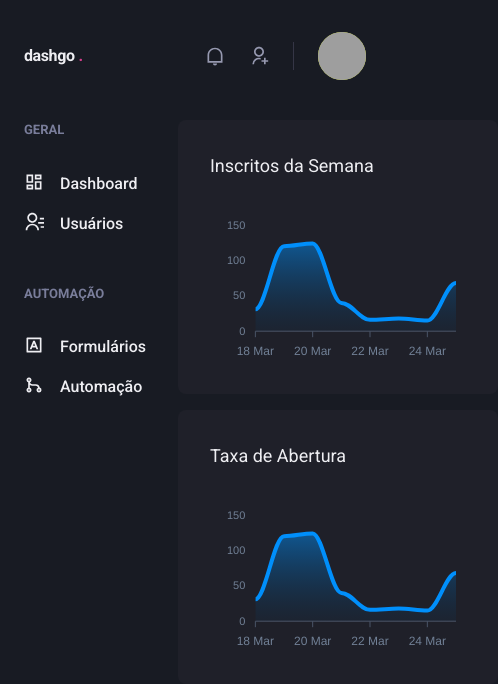
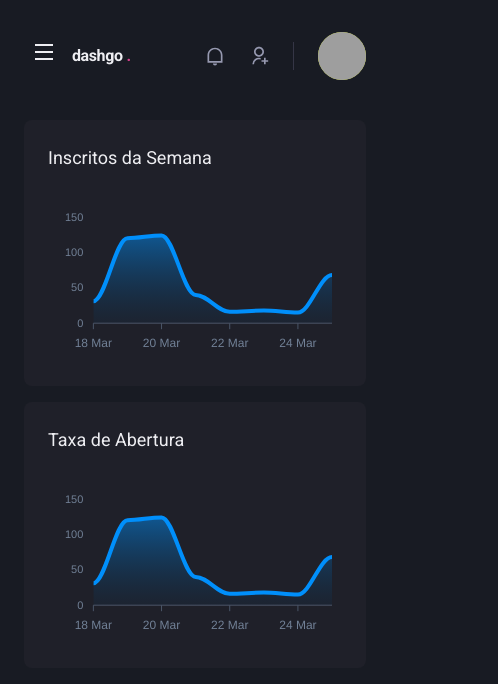
Before and after one commit to beefreguglia/dashgo, a Next.js app: page /dashboard in a window 390 px wide. Shown: the top 684 px of the page, 498 px wide, since content can reach past the window. Built offline with nearby package versions, Linux system fonts and the light colour scheme; grey boxes are pictures that could not be loaded.

Commit message:
Adicionando responsividade no dashnoard

```diff
--- a/src/components/Header/index.tsx
+++ b/src/components/Header/index.tsx
@@ -1,4 +1,6 @@
-import { Flex, useBreakpointValue } from '@chakra-ui/react';
+import { Flex, Icon, IconButton, useBreakpointValue } from '@chakra-ui/react';
+import { RiMenuLine } from 'react-icons/ri';
+import { useSidebarDrawer } from '../../contexts/SidebarDrawerContext';
 
 import { Logo } from './Logo';
 import { NotificationsNav } from './NotificationNav';
@@ -6,6 +8,8 @@
 import { SearchBox } from './SeachBox';
 
 export function Header() {
+  const { onOpen } = useSidebarDrawer();
+
   const isWideVersion = useBreakpointValue({
     base: false,
     lg: true,
@@ -21,11 +25,21 @@
       px="6"
       align="center"
     >
+      {!isWideVersion && (
+        <IconButton
+          aria-label="Open navigation"
+          icon={<Icon as={RiMenuLine} />}
+          fontSize="24"
+          variant="unstyled"
+          onClick={onOpen}
+          mr="2"
+        ></IconButton>
+      )}
       <Logo />
-      { isWideVersion && <SearchBox /> }
+      {isWideVersion && <SearchBox />}
       <Flex align="center" ml="auto">
         <NotificationsNav />
-        <Profile showProfileData={isWideVersion}/>
+        <Profile showProfileData={isWideVersion} />
       </Flex>
     </Flex>
   );
--- /dev/null
+++ b/src/components/Sidebar/SideBarNav.tsx
@@ -0,0 +1,19 @@
+import { Stack } from "@chakra-ui/react";
+import { RiContactsLine, RiDashboardLine, RiGitMergeLine, RiInputMethodLine } from "react-icons/ri";
+import { NavLink } from "./NavLink";
+import { NavSection } from "./NavSection";
+
+export function SidebarNav() {
+  return (
+    <Stack spacing="12" align="flex-start">
+      <NavSection title="GERAL">
+        <NavLink icon={RiDashboardLine}>Dashboard</NavLink>
+        <NavLink icon={RiContactsLine}>Usuários</NavLink>
+      </NavSection>
+      <NavSection title="AUTOMAÇÃO">
+        <NavLink icon={RiInputMethodLine}>Formulários</NavLink>
+        <NavLink icon={RiGitMergeLine}>Automação</NavLink>
+      </NavSection>
+    </Stack>
+  );
+}
--- a/src/components/Sidebar/index.tsx
+++ b/src/components/Sidebar/index.tsx
@@ -1,26 +1,43 @@
-import { Box, Stack } from '@chakra-ui/react';
 import {
-  RiContactsLine,
-  RiDashboardLine,
-  RiGitMergeLine,
-  RiInputMethodLine,
-} from 'react-icons/ri';
-import { NavLink } from './NavLink';
-import { NavSection } from './NavSection';
+  Box,
+  Drawer,
+  DrawerBody,
+  DrawerCloseButton,
+  DrawerContent,
+  DrawerHeader,
+  DrawerOverlay,
+  useBreakpointValue,
+} from '@chakra-ui/react';
+import { useSidebarDrawer } from '../../contexts/SidebarDrawerContext';
+import { SidebarNav } from './SideBarNav';
 
 export function SideBar() {
+  const { isOpen, onClose } = useSidebarDrawer();
+
+  const isDrawerSidebar = useBreakpointValue({
+    base: true,
+    lg: false,
+  });
+
+  if (isDrawerSidebar) {
+    return (
+      <Drawer isOpen={isOpen} placement="left" onClose={onClose}>
+        <DrawerOverlay>
+          <DrawerContent bg="gray.800" p="4">
+            <DrawerCloseButton mt="6" />
+            <DrawerHeader>Navegação</DrawerHeader>
+            <DrawerBody>
+              <SidebarNav />
+            </DrawerBody>
+          </DrawerContent>
+        </DrawerOverlay>
+      </Drawer>
+    );
+  }
+
   return (
     <Box as="aside" w="64" mr="8">
-      <Stack spacing="12" align="flex-start">
-        <NavSection title="GERAL">
-          <NavLink icon={RiDashboardLine}>Dashboard</NavLink>
-          <NavLink icon={RiContactsLine}>Usuários</NavLink>
-        </NavSection>
-        <NavSection title="AUTOMAÇÃO">
-          <NavLink icon={RiInputMethodLine}>Formulários</NavLink>
-          <NavLink icon={RiGitMergeLine}>Automação</NavLink>
-        </NavSection>
-      </Stack>
+      <SidebarNav />
     </Box>
   );
 }
--- /dev/null
+++ b/src/contexts/SidebarDrawerContext.tsx
@@ -0,0 +1,21 @@
+import { useDisclosure, UseDisclosureReturn } from "@chakra-ui/react";
+import { createContext, ReactNode, useContext } from "react";
+
+interface SidebarDrawerProviderProps {
+  children: ReactNode;
+}
+type SidebarDrawerContextData = UseDisclosureReturn;
+
+const SidebarDrawerContext = createContext({} as SidebarDrawerContextData)
+
+export function SidebarDrawerProvider({ children }: SidebarDrawerProviderProps) {
+  const disclosure = useDisclosure();
+
+  return(
+    <SidebarDrawerContext.Provider value={disclosure}>
+      {children}
+    </SidebarDrawerContext.Provider>
+  );
+}
+
+export const useSidebarDrawer = () => useContext(SidebarDrawerContext)
--- a/src/pages/_app.tsx
+++ b/src/pages/_app.tsx
@@ -1,11 +1,16 @@
 import { AppProps } from 'next/app';
 import { ChakraProvider } from '@chakra-ui/react';
+
+import { SidebarDrawerProvider } from '../contexts/SidebarDrawerContext';
+
 import { theme } from '../styles/theme';
 
 function MyApp({ Component, pageProps }: AppProps) {
   return (
     <ChakraProvider theme={theme}>
-      <Component {...pageProps} />
+      <SidebarDrawerProvider>
+        <Component {...pageProps} />
+      </SidebarDrawerProvider>
     </ChakraProvider>
   );
 }
--- a/src/pages/dashboard.tsx
+++ b/src/pages/dashboard.tsx
@@ -70,7 +70,7 @@
         <SideBar />
         <SimpleGrid flex="1" gap="4" minChildWidth="320px" align="flex-start">
           <Box
-            p="8"
+            p={["6", "8"]}
             bg="gray.800"
             borderRadius="8"
             pb="4"
@@ -79,7 +79,7 @@
             <Chart options={options} series={series} type="area" height={168}/>
           </Box>
           <Box
-            p="8"
+            p={["6", "8"]}
             bg="gray.800"
             borderRadius="8"
             pb="4"
```
Also changed, not shown: src/components/Header/NotificationNav.tsx (+6 -6 lines).
